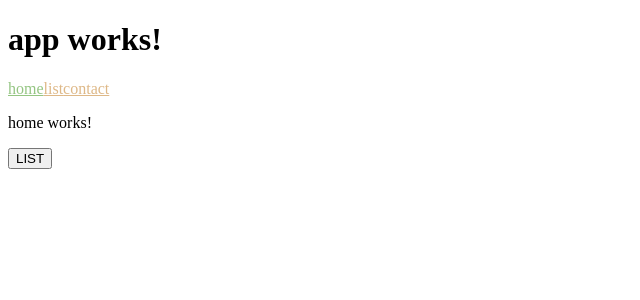
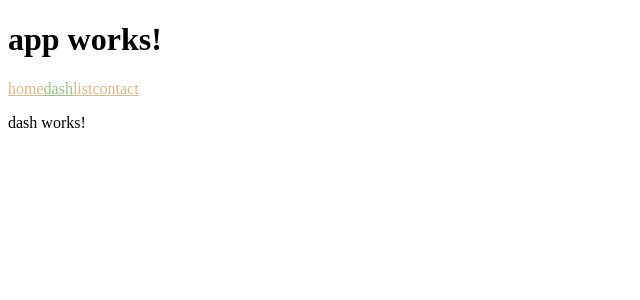
Before and after one commit to netTrek/ng2-training, an Angular app: page /dash in a window 1280 px wide. Before the commit this address led to /home. Shown: the top 300 px of the page, without its empty margins (0-640 px from the left). Built offline with nearby package versions, Linux system fonts and the light colour scheme.

Commit message:
leider mit der aguellen angularCli version beta 25.5 bugy :(

```diff
--- a/src/app/app.component.html
+++ b/src/app/app.component.html
@@ -4,6 +4,7 @@
 
 <nav>
   <a routerLink="home" routerLinkActive="active">home</a>
+  <a routerLink="dash" routerLinkActive="active">dash</a>
   <a routerLink="list" routerLinkActive="active">list</a>
   <a routerLink="contact" routerLinkActive="active">contact</a>
 </nav>
--- a/src/app/app.module.ts
+++ b/src/app/app.module.ts
@@ -48,6 +48,10 @@ import {ContactFormsComponent} from "./common-ui/contact-forms/contact-forms.com
         canActivate: [ CanActiveService ]
       },
       {
+        path        : 'dash',
+        loadChildren: './dash/dash.module#DashModule'
+      },
+      {
         path: 'contact',
         component: ContactComponent,
         children: [
--- /dev/null
+++ b/src/app/dash/dash.component.html
@@ -0,0 +1,3 @@
+<p>
+  dash works!
+</p>
--- /dev/null
+++ b/src/app/dash/dash.component.ts
@@ -0,0 +1,15 @@
+import { Component, OnInit } from '@angular/core';
+
+@Component({
+  selector: 'baywa-dash',
+  templateUrl: 'dash.component.html',
+  styleUrls: ['dash.component.scss']
+})
+export class DashComponent implements OnInit {
+
+  constructor() { }
+
+  ngOnInit() {
+  }
+
+}
```
Also changed, not shown: src/app/dash/dash.module.ts (added, +18 -0 lines), src/app/dash/dash.component.scss (added), 1 other file (tests, documents, lock files or other folders).
